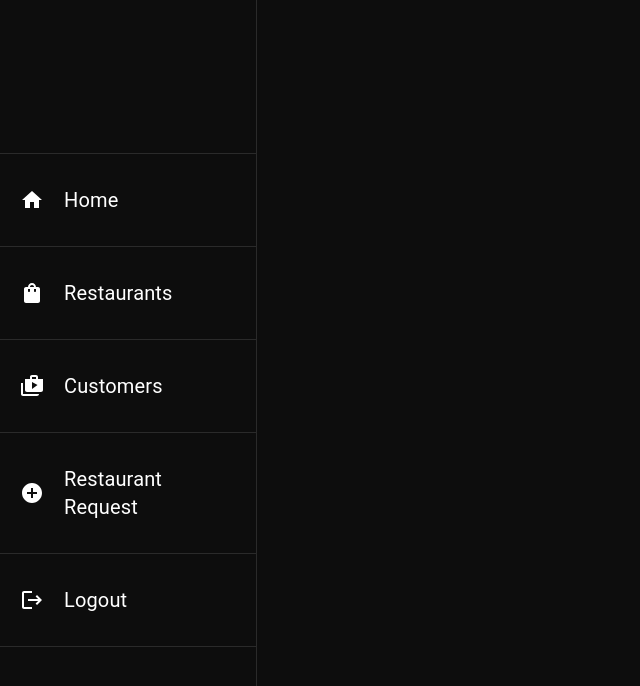
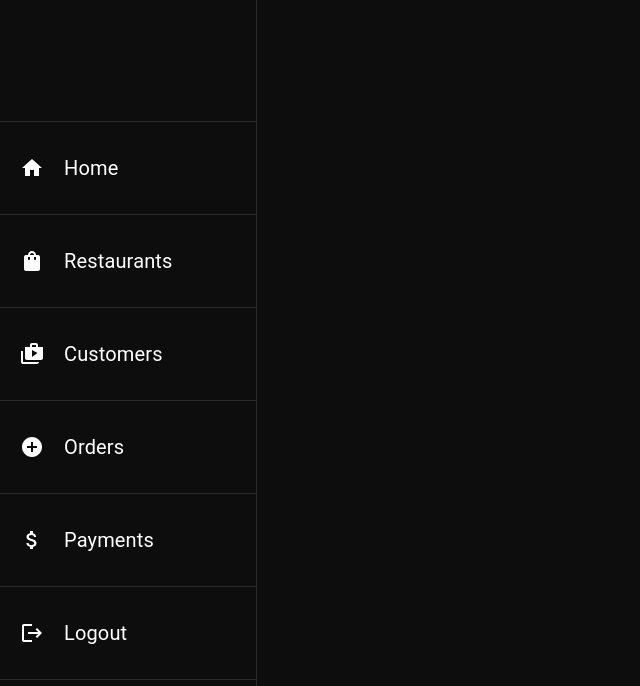
Before and after one commit to Deepumehra/crave-cart-frontend, a React (Create React App) app: page /super-admin in a window 1280 px wide. Shown: the top 686 px of the page, without its empty margins (0-640 px from the left). Built offline with nearby package versions, Linux system fonts and the light colour scheme.

Commit message:
Update Frontend

```diff
--- a/src/SuperAdmin/SuperAdminSideBar.jsx
+++ b/src/SuperAdmin/SuperAdminSideBar.jsx
@@ -1,4 +1,5 @@
 import AddCircleIcon from '@mui/icons-material/AddCircle';
+import AttachMoneyIcon from '@mui/icons-material/AttachMoney';
 import HomeIcon from '@mui/icons-material/Home';
 import LogoutIcon from "@mui/icons-material/Logout";
 import ShopTwoIcon from "@mui/icons-material/ShopTwo";
@@ -16,7 +17,8 @@ const menu = [
   {title:"Home", icon:<HomeIcon/>,path:'/home'},
   { title: "Restaurants", icon: <ShoppingBagIcon />, path: "/restaurants"},
   { title: "Customers", icon: <ShopTwoIcon />, path: "/customers"},
-  { title: "Restaurant Request", icon: <AddCircleIcon />, path: "/restaurant-request"},
+  { title: "Orders", icon: <AddCircleIcon />, path: "/restaurant-request"},
+  { title:"Payments ",icon:<AttachMoneyIcon/> , path:"/payment"},
   { title: "Logout", icon: <LogoutIcon />, path: "/"},
 ];
 export default function SuperAdminSidebar({ handleClose, open }) {
```
